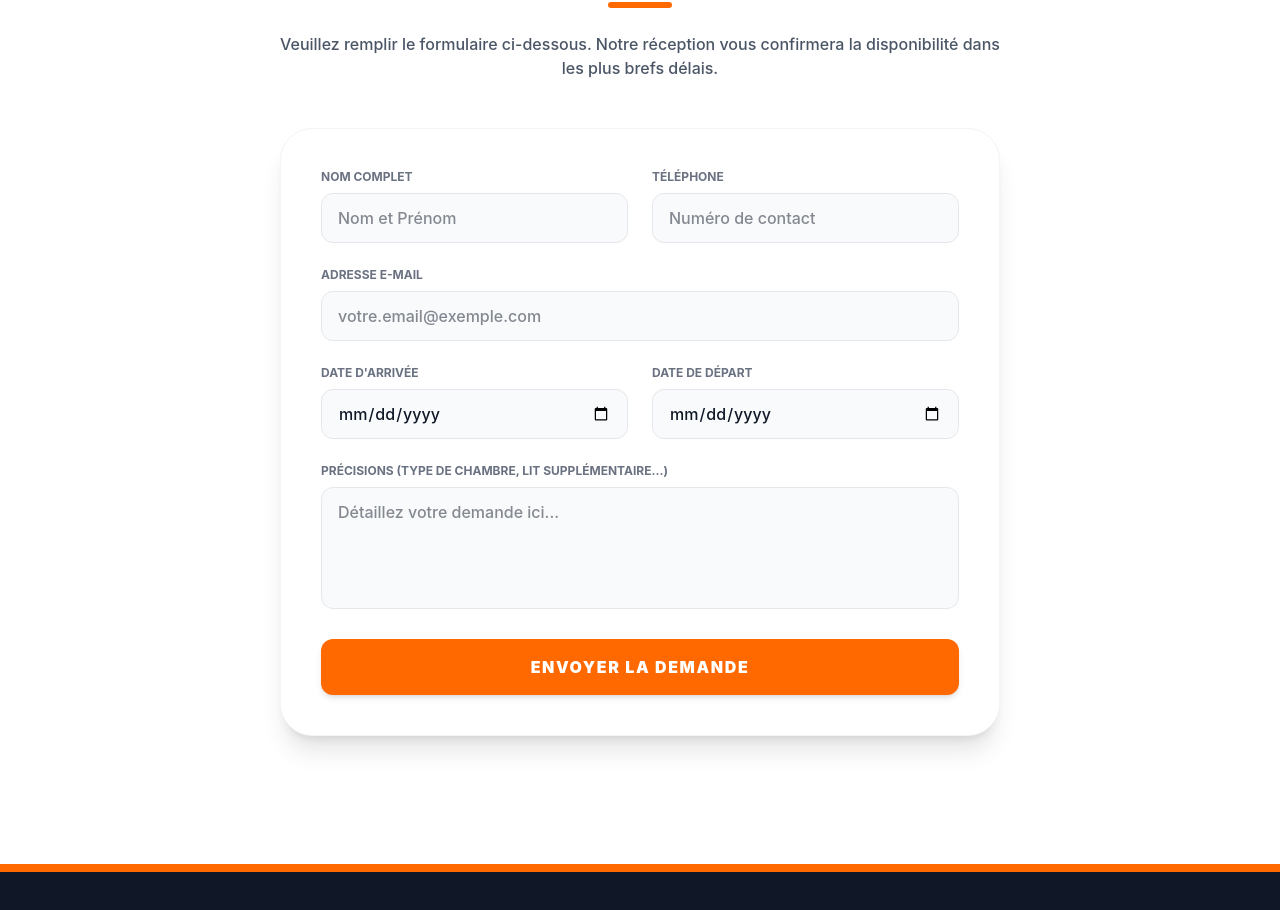
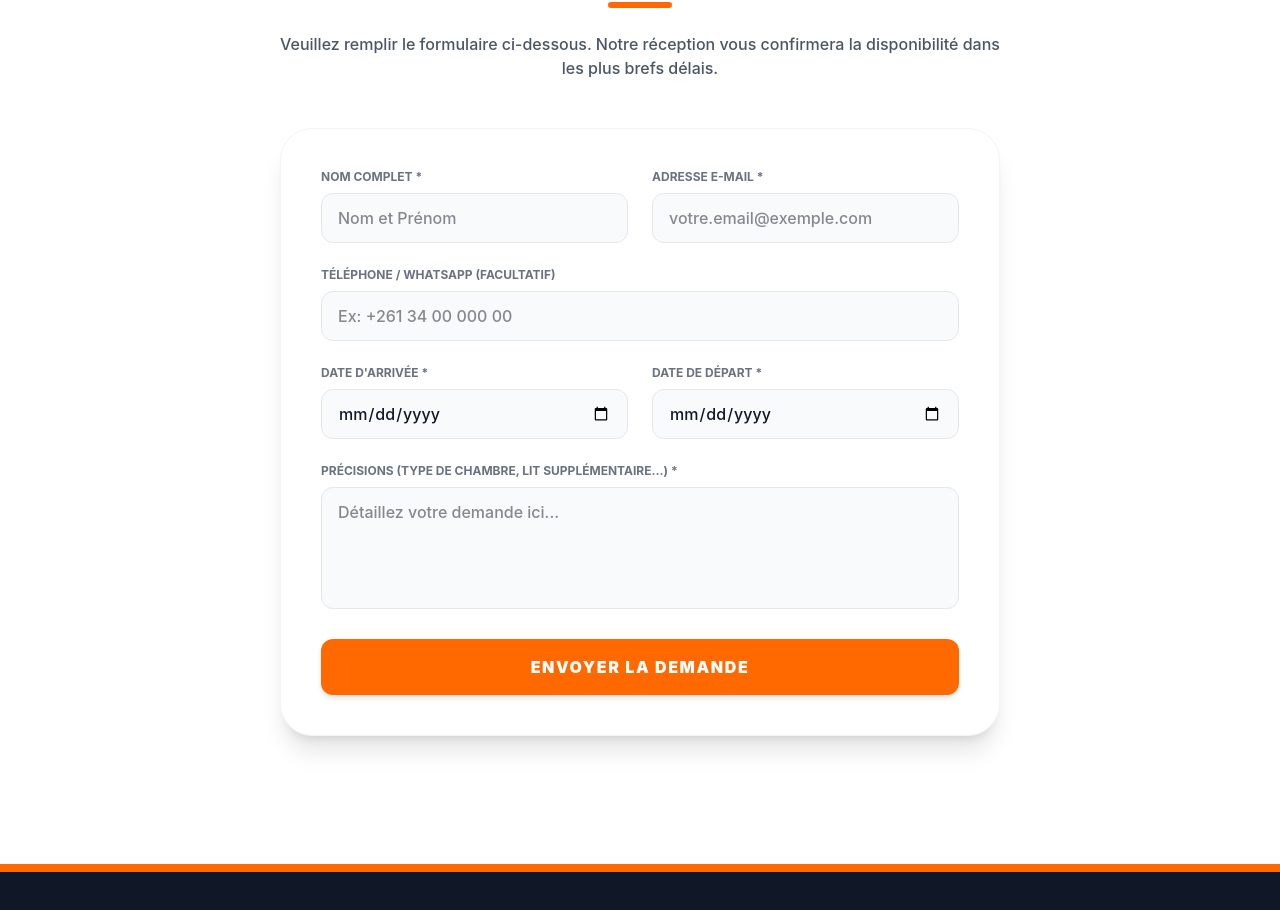
Before and after one commit to moustafafazeleabas-cpu/b52hoteltoliara, a React (Vite) app: page / in a window 1280 px wide. Shown: the part 3037-3947 px from the top of the page. Built offline with nearby package versions, Linux system fonts and the light colour scheme.

Commit message:
changement form

```diff
--- a/src/App.jsx
+++ b/src/App.jsx
@@ -205,7 +205,7 @@ export default function HotelVitrine() {
         </div>
       </section>
 
-      {/* --- RÉSERVATION (FORMULAIRE) --- */}
+    {/* --- RÉSERVATION (FORMULAIRE AJAX) --- */}
       <section id="reservation" className="py-24 md:py-32 max-w-3xl mx-auto px-6">
         <div className="text-center mb-12">
           <h2 className="text-3xl font-black uppercase tracking-widest text-gray-900 mb-4">Demande de Réservation</h2>
@@ -215,8 +215,71 @@ export default function HotelVitrine() {
           </p>
         </div>
 
-        <div className="bg-white p-8 md:p-10 rounded-[2rem] shadow-xl border border-gray-100">
-          <form action="https://formsubmit.co/moustafafazeleabas@gmail.com" method="POST" className="space-y-6">
+        <div className="bg-white p-8 md:p-10 rounded-[2rem] shadow-xl border border-gray-100 relative">
+
+          {/* L'état de l'envoi (Message de succès) */}
+          <div id="successMessage" className="hidden absolute inset-0 bg-white/95 backdrop-blur-sm z-10 flex flex-col items-center justify-center rounded-[2rem] p-8 text-center animate-in fade-in zoom-in duration-500">
+            <div className="w-20 h-20 bg-green-100 text-green-500 rounded-full flex items-center justify-center mb-6 shadow-inner">
+              <svg width="40" height="40" fill="none" stroke="currentColor" strokeWidth="3" strokeLinecap="round" strokeLinejoin="round" viewBox="0 0 24 24">
+                <path d="M20 6L9 17l-5-5"></path>
+              </svg>
+            </div>
+            <h3 className="text-2xl font-black text-gray-900 mb-3">Votre demande est bien envoyée !</h3>
+            <p className="text-gray-600 font-medium text-lg">Nous vous répondrons dans les plus brefs délais sur votre adresse e-mail.</p>
+            <button
+              onClick={() => {
+                document.getElementById('successMessage').classList.add('hidden');
+                document.getElementById('reservationForm').reset();
+              }}
+              className="mt-8 text-sm font-bold text-orange-500 uppercase tracking-widest hover:text-orange-700 transition"
+            >
+              ← Faire une autre demande
+            </button>
+          </div>
+
+          <form
+            id="reservationForm"
+            onSubmit={(e) => {
+              e.preventDefault(); // Empêche le rechargement de la page et la redirection
+              const form = e.target;
+              const bouton = document.getElementById('submitBtn');
+              const texteBouton = document.getElementById('btnText');
+              const spinner = document.getElementById('btnSpinner');
+
+              // Animation de chargement sur le bouton
+              bouton.disabled = true;
+              texteBouton.classList.add('hidden');
+              spinner.classList.remove('hidden');
+
+              // Envoi des données en arrière-plan via AJAX
+              fetch(form.action, {
+                method: form.method,
+                body: new FormData(form),
+                headers: {
+                    'Accept': 'application/json'
+                }
+              }).then(response => {
+                if (response.ok) {
+                  // Affiche le message de succès personnalisé
+                  document.getElementById('successMessage').classList.remove('hidden');
+                } else {
+                  alert("Oops! Un problème est survenu lors de l'envoi.");
+                }
+                // Remet le bouton à son état normal
+                bouton.disabled = false;
+                texteBouton.classList.remove('hidden');
+                spinner.classList.add('hidden');
+              }).catch(error => {
+                alert("Erreur de connexion. Veuillez réessayer.");
+                bouton.disabled = false;
+                texteBouton.classList.remove('hidden');
+                spinner.classList.add('hidden');
+              });
+            }}
+            action="https://formsubmit.co/moustafafazeleabas@gmail.com"
+            method="POST"
+            className="space-y-6"
+          >
 
             <input type="hidden" name="_subject" value="Nouvelle demande de réservation - Hôtel B52" />
             <input type="hidden" name="_captcha" value="false" />
@@ -224,7 +287,7 @@ export default function HotelVitrine() {
 
             <div className="grid grid-cols-1 md:grid-cols-2 gap-6">
               <div>
-                <label className="block text-xs font-bold uppercase text-gray-500 mb-2">Nom Complet</label>
+                <label className="block text-xs font-bold uppercase text-gray-500 mb-2">Nom Complet *</label>
                 <input
                   type="text"
                   name="Nom"
@@ -234,31 +297,30 @@ export default function HotelVitrine() {
                 />
               </div>
               <div>
-                <label className="block text-xs font-bold uppercase text-gray-500 mb-2">Téléphone</label>
+                <label className="block text-xs font-bold uppercase text-gray-500 mb-2">Adresse E-mail *</label>
                 <input
-                  type="tel"
-                  name="Telephone"
+                  type="email"
+                  name="email"
                   required
                   className="w-full px-4 py-3 rounded-xl bg-gray-50 border border-gray-200 focus:outline-none focus:border-orange-500 focus:ring-2 focus:ring-orange-500/20 transition-all font-medium text-gray-900"
-                  placeholder="Numéro de contact"
+                  placeholder="votre.email@exemple.com"
                 />
               </div>
             </div>
 
             <div>
-              <label className="block text-xs font-bold uppercase text-gray-500 mb-2">Adresse E-mail</label>
+              <label className="block text-xs font-bold uppercase text-gray-500 mb-2">Téléphone / WhatsApp (Facultatif)</label>
               <input
-                type="email"
-                name="email"
-                required
+                type="tel"
+                name="Telephone"
                 className="w-full px-4 py-3 rounded-xl bg-gray-50 border border-gray-200 focus:outline-none focus:border-orange-500 focus:ring-2 focus:ring-orange-500/20 transition-all font-medium text-gray-900"
-                placeholder="votre.email@exemple.com"
+                placeholder="Ex: +261 34 00 000 00"
               />
             </div>
 
             <div className="grid grid-cols-1 md:grid-cols-2 gap-6">
               <div>
-                <label className="block text-xs font-bold uppercase text-gray-500 mb-2">Date d'arrivée</label>
+                <label className="block text-xs font-bold uppercase text-gray-500 mb-2">Date d'arrivée *</label>
                 <input
                   type="date"
                   name="Date_Arrivee"
@@ -267,7 +329,7 @@ export default function HotelVitrine() {
                 />
               </div>
               <div>
-                <label className="block text-xs font-bold uppercase text-gray-500 mb-2">Date de départ</label>
+                <label className="block text-xs font-bold uppercase text-gray-500 mb-2">Date de départ *</label>
                 <input
                   type="date"
                   name="Date_Depart"
@@ -278,7 +340,7 @@ export default function HotelVitrine() {
             </div>
 
             <div>
-              <label className="block text-xs font-bold uppercase text-gray-500 mb-2">Précisions (Type de chambre, lit supplémentaire...)</label>
+              <label className="block text-xs font-bold uppercase text-gray-500 mb-2">Précisions (Type de chambre, lit supplémentaire...) *</label>
               <textarea
                 name="Message"
                 rows="4"
@@ -289,10 +351,15 @@ export default function HotelVitrine() {
             </div>
 
             <button
+              id="submitBtn"
               type="submit"
-              className="w-full bg-orange-500 text-white font-black uppercase tracking-widest py-4 rounded-xl hover:bg-gray-900 transition-colors shadow-md"
+              className="w-full bg-orange-500 text-white font-black uppercase tracking-widest py-4 rounded-xl hover:bg-gray-900 transition-colors shadow-md flex items-center justify-center disabled:opacity-70 disabled:cursor-not-allowed"
             >
-              Envoyer la demande
+              <span id="btnText">Envoyer la demande</span>
+              <svg id="btnSpinner" className="hidden animate-spin h-5 w-5 text-white" xmlns="http://www.w3.org/2000/svg" fill="none" viewBox="0 0 24 24">
+                <circle className="opacity-25" cx="12" cy="12" r="10" stroke="currentColor" strokeWidth="4"></circle>
+                <path className="opacity-75" fill="currentColor" d="M4 12a8 8 0 018-8V0C5.373 0 0 5.373 0 12h4zm2 5.291A7.962 7.962 0 014 12H0c0 3.042 1.135 5.824 3 7.938l3-2.647z"></path>
+              </svg>
             </button>
           </form>
         </div>
```
